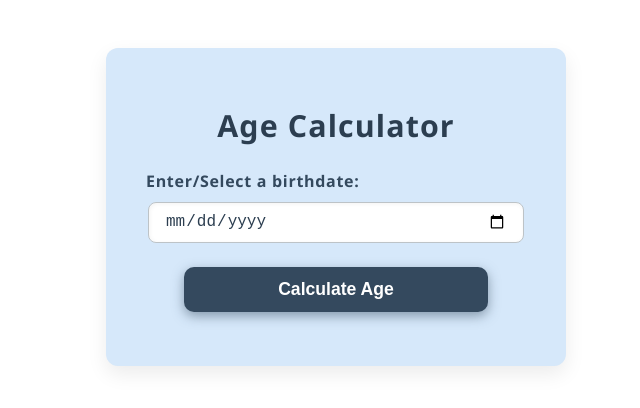
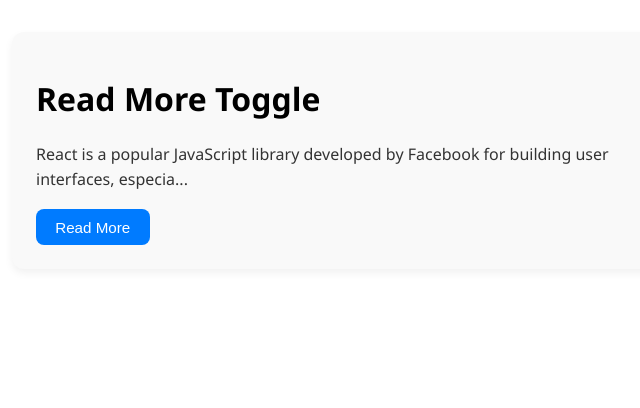
Before and after one commit to AyushiShankar/ReactPractice, a React (Create React App) app: page / in a window 1280 px wide. Shown: the top 408 px of the page, without its empty margins (304-944 px from the left). Built offline with nearby package versions, Linux system fonts and the light colour scheme.

Commit message:
ReadMoreToggle

```diff
--- a/src/App.js
+++ b/src/App.js
@@ -1,7 +1,8 @@
 // import AutoSaveInput from "./components/AutoSaveInput";
 // import ColorExplorer from "./components/colorExplorer/ColorExplorer";
 // import ContactForm from "./components/ContactForm/ContactForm";
-import AgeCalculator from "./components/AgeCalculator/AgeCalculator";
+// import AgeCalculator from "./components/AgeCalculator/AgeCalculator";
+import ReadMoreToggle from "./components/ReadMoreToggle/ReadMoreToggle";
 
 function App() {
   return (
@@ -9,7 +10,8 @@
       {/* <AutoSaveInput /> */}
       {/* <ColorExplorer />
       <ContactForm /> */}
-      <AgeCalculator />
+      {/* <AgeCalculator /> */}
+      <ReadMoreToggle />
     </main>
   );
 }
--- /dev/null
+++ b/src/components/ReadMoreToggle/ReadMoreToggle.js
@@ -0,0 +1,35 @@
+import React, { useState } from "react";
+import  style from './ReadMoreToggle.module.css';
+
+function ReadMoreToggle() {
+  const text = `React is a popular JavaScript library developed by Facebook for
+  building user interfaces, especially single-page applications. It allows
+   developers to create reusable UI components that efficiently update and
+   render as data changes. One of React’s key features is the virtual DOM,
+   which improves performance by minimizing direct manipulation of the actual
+    DOM.`;
+  const [read, setRead] = useState(false);
+
+  function handleText() {
+    return setRead((prev) => !prev);
+
+  }
+
+  return (
+    <div className={style["readmore-container"]}>
+      <h1 className="title">Read More Toggle</h1>
+      <p className={style["readmore-text"]}data-testid="readmore-text">
+        {read ? text : `${text.substring(0, 100)}...`}
+      </p>
+      <button
+        className={style["readmore-button"]}
+        data-testid="readmore-button"
+        onClick={handleText}
+      >
+        {read ? "Read Less" : "Read More"}
+      </button>
+    </div>
+  );
+}
+
+export default ReadMoreToggle;
--- /dev/null
+++ b/src/components/ReadMoreToggle/ReadMoreToggle.module.css
@@ -0,0 +1,34 @@
+/* styles.css */
+
+.readmore-container {
+  max-width: 600px;
+  margin: 2rem auto;
+  padding: 1.5rem;
+  background-color: #f9f9f9;
+  border-radius: 12px;
+  box-shadow: 0 4px 8px rgba(0, 0, 0, 0.06);
+  font-family: "Segoe UI", Tahoma, Geneva, Verdana, sans-serif;
+}
+
+.readmore-text {
+  font-size: 1rem;
+  color: #333;
+  line-height: 1.6;
+  margin-bottom: 1rem;
+  transition: all 0.3s ease-in-out;
+}
+
+.readmore-button {
+  background-color: #007bff;
+  color: white;
+  border: none;
+  padding: 0.6rem 1.2rem;
+  font-size: 0.95rem;
+  border-radius: 8px;
+  cursor: pointer;
+  transition: background-color 0.2s ease-in-out;
+}
+
+.readmore-button:hover {
+  background-color: #0056b3;
+}
--- /dev/null
+++ b/src/components/ReadMoreToggle/index.js
@@ -0,0 +1,3 @@
+import ReadMoreToggle from "./AutoSaveInput";
+
+export default ReadMoreToggle;
```
